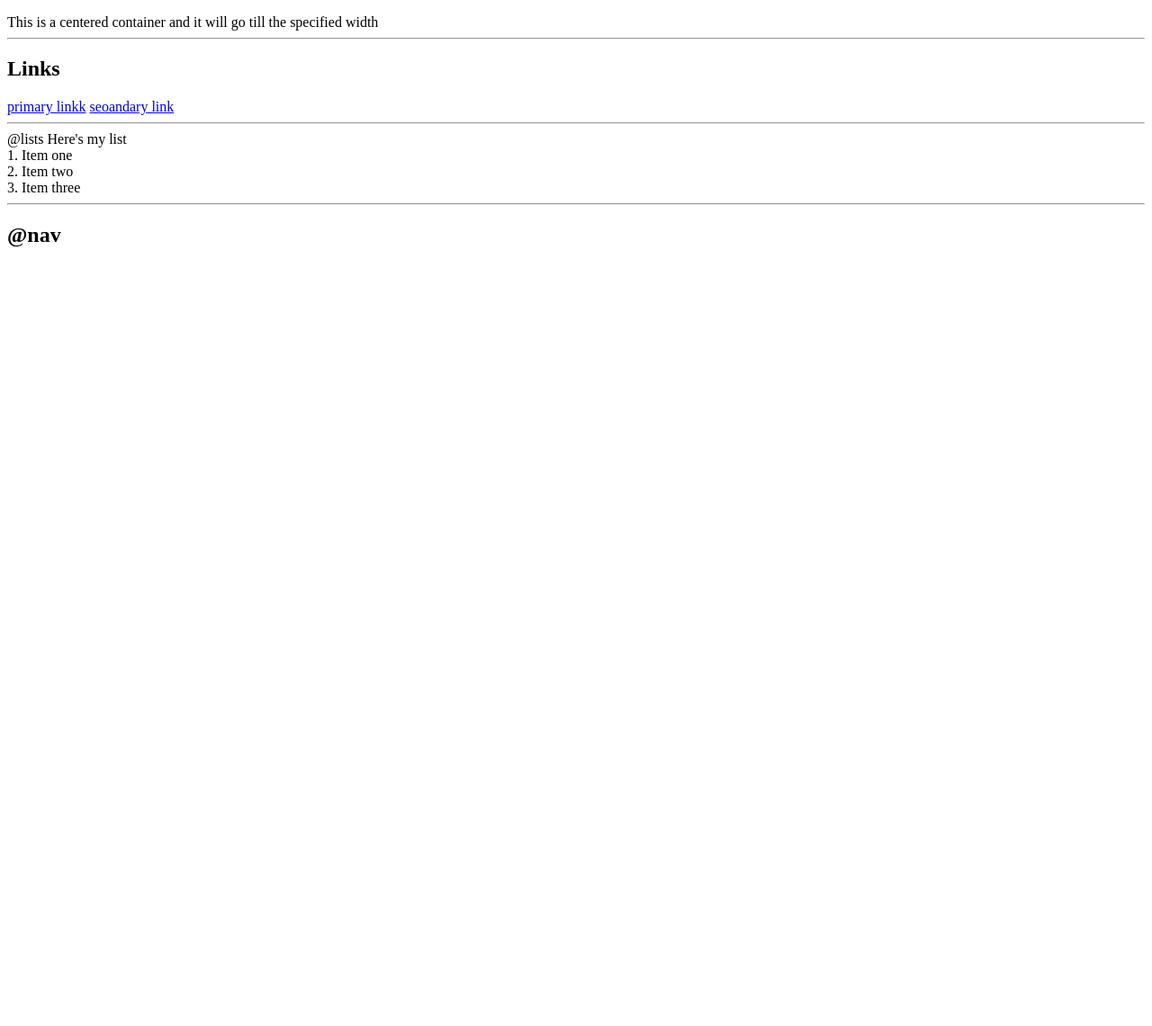
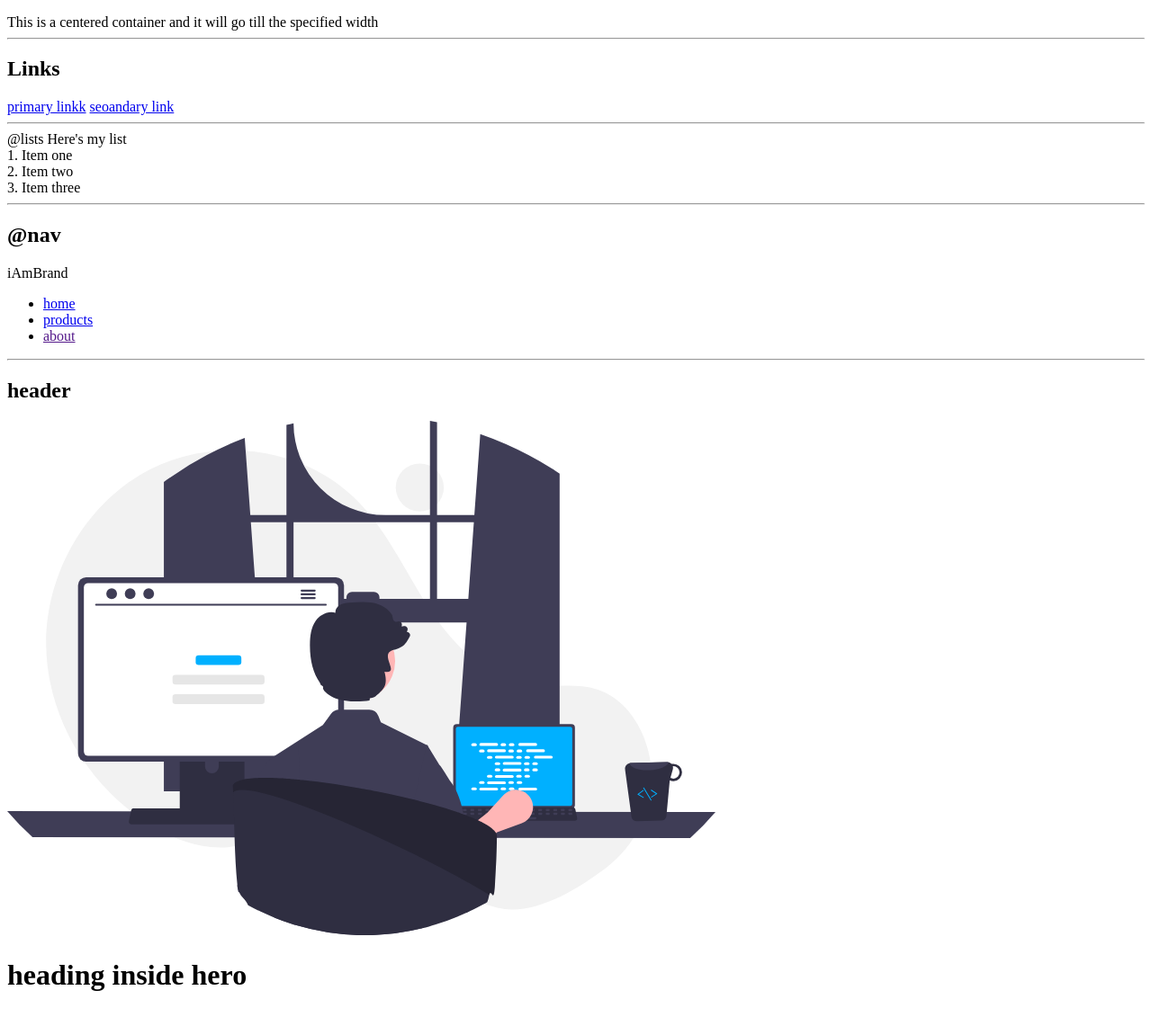
Before and after one commit to rahulkhatri2003/neogcamp-lesson-3-live, a plain HTML site: page index.html in a window 1280 px wide. Shown: the part 511-1652 px from the top of the page at 90% size. Before the commit the page ends 806 px from the top, so only its background shows below. Drawn offline with Linux system fonts and the light colour scheme.

Commit message:
wip:image done

```diff
--- a/index.html
+++ b/index.html
@@ -45,9 +45,43 @@
     <hr>
 
     <h2>@nav</h2>
+    <nav>
+        <div>iAmBrand</div>
+        <ul>
+            <li>
+                <a href="/">home</a>
+            </li>
+                <li>
+                    <a href="/">products</a>
+                </li>
+                <li>
+                    <a href="">about</a>
+                </li>
+        </ul>
+    </nav>
+
+    <hr>
+
+    <h2>header</h2>
+
+    <header>
+        <img src="images/hero.svg"/>
+        <h1>heading inside hero</h1>
+
+    </header>
 
 
 
 
+
+
+
+
+
+    <div style="height: 30vh;">
+
+    </div>
+
+
 </body>
 </html>
```
Also changed, not shown: images/hero.svg (added).
